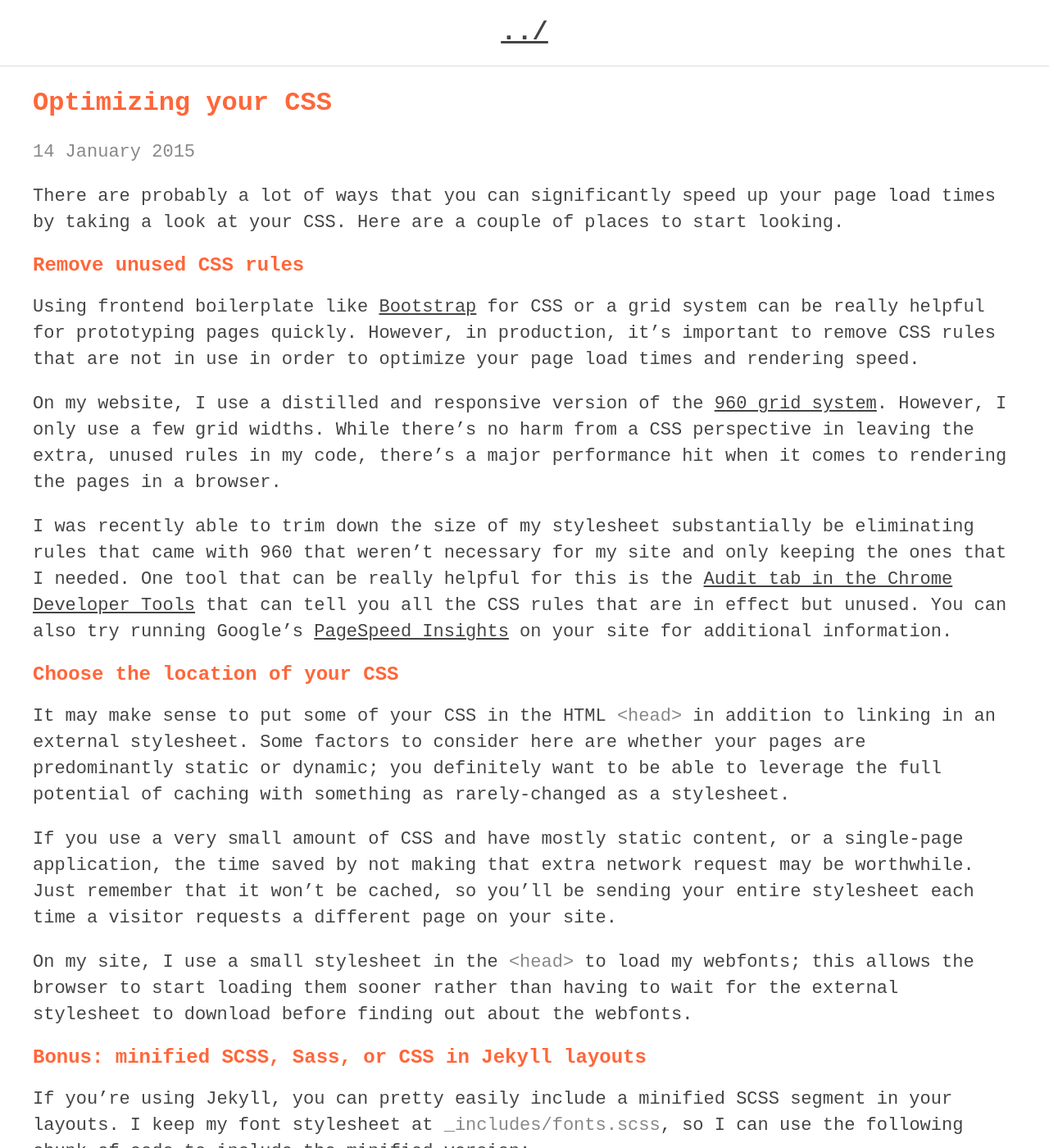
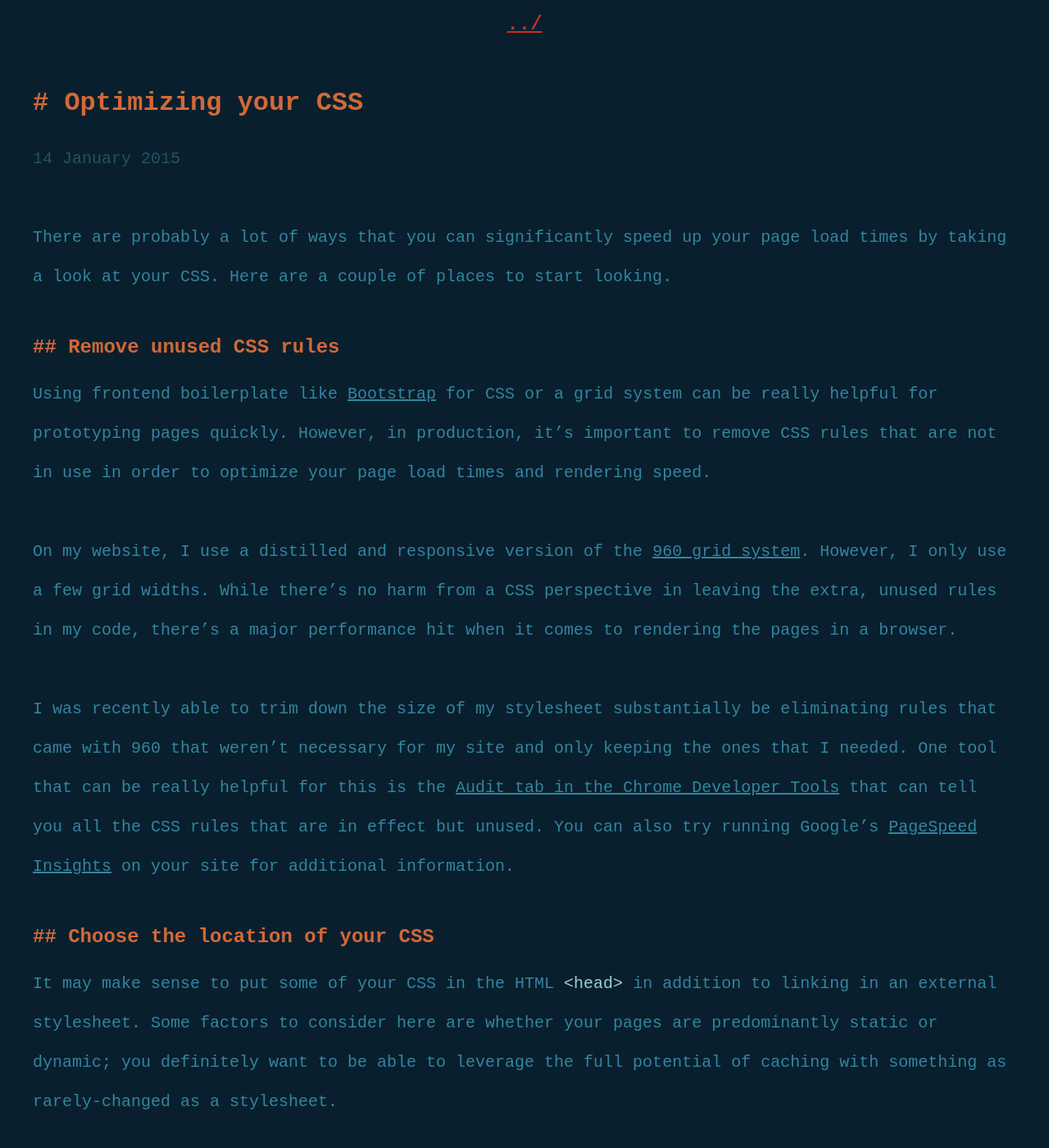
Before and after one commit to benburwell/benburwell.github.io, a Jekyll site: the page built from _posts/2015-01-15-optimizing-css.markdown, in a window 1280 px wide and 1400 px high. Shown: the whole window at 82% size. Built offline with Jekyll 4.4.1, drawn with Linux system fonts in a browser that asks for light colours.

Commit message:
UI updates

```diff
--- a/_config.yml
+++ b/_config.yml
@@ -15,6 +15,7 @@ keywords:
   - ben burwell
   - software engineer
   - developer
-  - web applications
-description: "I like to make awesome things with code. Software engineer, student, hacker. Passionate about kerning and coffee."
+  - cryptography
+  - lighting design
+description: "I make things."
 excerpt_separator: <!--more-->
--- a/_includes/site.scss
+++ b/_includes/site.scss
@@ -1,10 +1,12 @@
-$dark-gray: #444;
-$medium-gray: #888;
+$background-color: #091f2e;
+$base-text-color: #33859E;
+$muted-text-color: #245361;
 $light-gray: #ddd;
-$primary-color: #FF6639;
-$link-color: #476AE0;
+$heading-color: #d26937;
+$link-color: #c23127;
+$emphasis-color: #99d1ce;
 
-$base-font-size: 22px;
+$base-font-size: 20px;
 $monospace: monospace;
 $container-width: 1200px;
 
@@ -16,15 +18,16 @@ $container-width: 1200px;
 }
 
 .muted {
-	color: $medium-gray;
+	color: $muted-text-color;
 }
 
 body {
 	font-family: $monospace;
-	color: $dark-gray;
+	color: $base-text-color;
 	font-size: $base-font-size;
 	padding: 5rem 0 0 0;
 	margin: 0;
+  background-color: $background-color;
 }
 
 header {
@@ -36,9 +39,22 @@ header {
 	padding: 0;
 	margin: 0;
 	text-align: center;
-	background-color: rgba(255, 255, 255, 0.9);
+	background-color: $background-color;
 	z-index: 10;
-	border-bottom: 1px solid $light-gray;
+	//border-bottom: 1px solid $light-gray;
+
+  a.nav-up {
+    display: block;
+    color: $base-text-color;
+    padding: 1rem;
+    font-size: 1.5rem;
+    font-weight: bold;
+
+    &:hover,
+    &:focus {
+      color: $link-color;
+    }
+  }
 }
 
 footer {
@@ -51,18 +67,33 @@ section {
 	padding-left: 5rem;
 }
 
+h1,
+h2 {
+	@include container;
+	color: $heading-color;
+	font-weight: bold;
+
+  a {
+    color: $heading-color;
+  }
+}
+
 h1 {
-	@include container;
-	color: $primary-color;
 	font-size: 2rem;
-	font-weight: bold;
+}
+
+h1::before {
+  display: inline;
+  content: '# ';
 }
 
 h2 {
-	@include container;
-	color: $primary-color;
 	font-size: 1.5rem;
-	font-weight: bold;
+}
+
+h2::before {
+  display: inline;
+  content: '## ';
 }
 
 table {
@@ -75,7 +106,8 @@ td {
 
 p {
 	@include container;
-	line-height: 2rem;
+	line-height: 3rem;
+  margin-bottom: 3rem;
 }
 
 ol, ul {
@@ -83,7 +115,7 @@ ol, ul {
 }
 
 li {
-	margin-left: 2rem;
+	margin-left: 4rem;
 	margin-right: 2rem;
 	padding: 1rem;
 }
@@ -95,11 +127,11 @@ pre {
 }
 
 kbd {
-	color: $primary-color;
+	color: $emphasis-color;
 }
 
 code {
-	color: $medium-gray;
+	color: $emphasis-color;
 }
 
 hr {
@@ -126,11 +158,14 @@ blockquote {
 }
 
 a {
-	color: $dark-gray;
+	color: $base-text-color;
 	text-decoration: underline;
-	&:hover {
-		color: $primary-color;
-    border-bottom-color: $primary-color;
+
+	&:hover,
+  &:focus {
+		color: $link-color;
+    border-bottom-color: $link-color;
+    outline: none;
 	}
 }
 
@@ -154,7 +189,7 @@ aside {
 		margin-left: 1rem;
 	}
 	a {
-		color: $medium-gray;
+		color: $muted-text-color;
 	}
 }
 
@@ -186,8 +221,8 @@ aside {
 
 .highlight {
 	margin: 0;
-	padding: 1rem;
-	background-color: $dark-gray;
+	padding: 0 2rem;
+  font-size: 1rem;
 }
 
 .highlight pre {
@@ -201,3 +236,17 @@ aside {
 .footer-link:last-of-type::after {
   content: '';
 }
+
+.highlight {
+  .s {
+    color: #2aa889;
+  }
+
+  .nt {
+    color: #edb443;
+  }
+
+  .na {
+    color: $muted-text-color;
+  }
+}
--- a/_layouts/blog.html
+++ b/_layouts/blog.html
@@ -2,7 +2,7 @@
 layout: master
 ---
 <header>
-  <h1><a href="../">../</a></h1>
+  <a class="nav-up" href="../">../</a>
 </header>
 <main>
   {{ content }}
--- a/index.html
+++ b/index.html
@@ -1,6 +1,6 @@
 ---
 layout: master
-title: Ben Burwell - Software Engineer
+title: "Ben Burwell: code + crypto + coffee + kerning"
 ---
 
 <div class="home">
```
